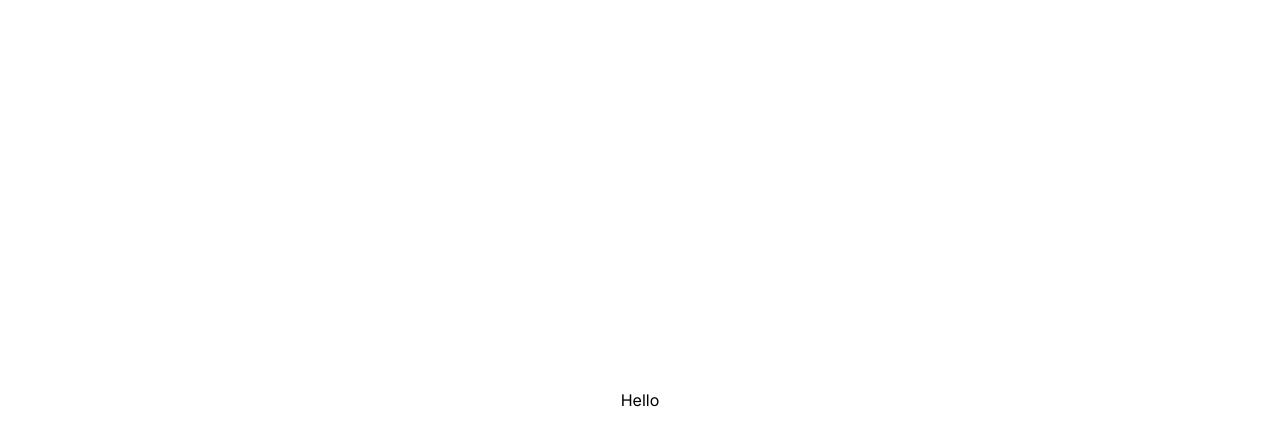
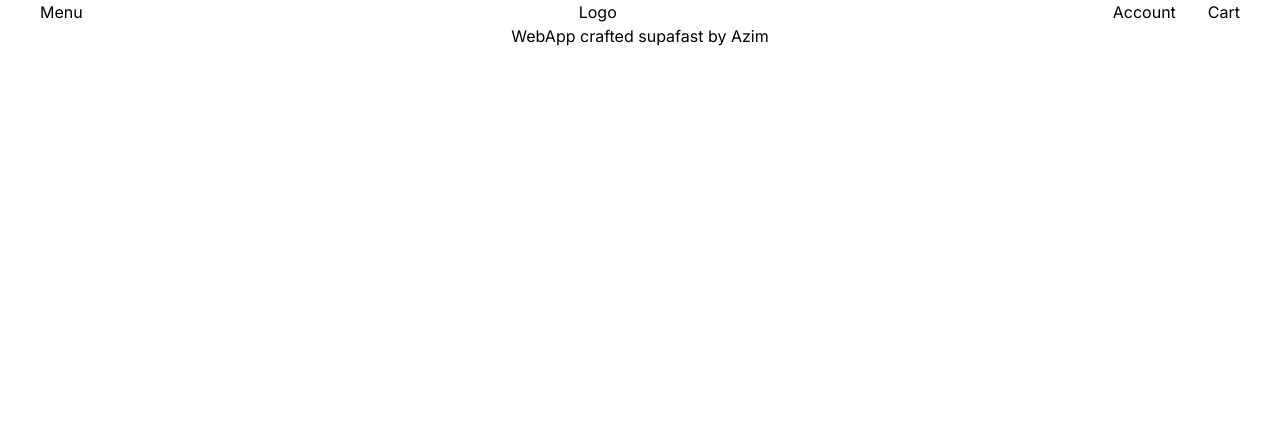
Before and after one commit to Trend-web/trend-boutique, a Next.js app: page / in a window 1280 px wide. Shown: the top 446 px of the page. Built offline with nearby package versions, Linux system fonts and the light colour scheme.

Commit message:
added routes

```diff
--- /dev/null
+++ b/src/app/account/page.tsx
@@ -0,0 +1,8 @@
+import Account from "@/pages/Account"
+export default function Home() {
+    return (
+      <div >
+        <Account/>
+      </div>
+    )
+  }
--- /dev/null
+++ b/src/app/admin/page.tsx
@@ -0,0 +1,6 @@
+import Admin from "@/pages/Admin"
+export default function Home() {
+    return (
+      <div><Admin></Admin></div>
+    )
+  }
--- /dev/null
+++ b/src/app/categories/page.tsx
@@ -0,0 +1,6 @@
+import Categories from "@/pages/Categories"
+export default function Home() {
+    return (
+      <div><Categories></Categories></div>
+    )
+  }
--- a/src/app/layout.tsx
+++ b/src/app/layout.tsx
@@ -1,6 +1,8 @@
 import type { Metadata } from "next";
 import { Inter } from "next/font/google";
 import "./globals.css";
+import Navbar from "@/components/Navbar";
+import Footer from "@/components/Footer";
 
 const inter = Inter({ subsets: ["latin"] });
 
@@ -16,7 +18,11 @@ export default function RootLayout({
 }>) {
   return (
     <html lang="en">
-      <body className={inter.className}>{children}</body>
+      <body className={inter.className}>
+        <Navbar></Navbar>
+        {children}
+        <Footer></Footer>
+        </body>
     </html>
   );
 }
--- /dev/null
+++ b/src/app/login/page.tsx
@@ -0,0 +1,6 @@
+
+export default function Home() {
+    return (
+      <div className="flex justify-center items-center h-screen">Hello</div>
+    )
+  }
--- /dev/null
+++ b/src/app/main/page.tsx
@@ -0,0 +1,7 @@
+import MainPage from "@/pages/MainPage"
+
+export default function Home() {
+  return (
+    <div><MainPage></MainPage></div>
+  )
+}
--- a/src/app/page.tsx
+++ b/src/app/page.tsx
@@ -1,9 +1,5 @@
-import Image from "next/image";
 
-export default function Home() {
-  return (
-    <div>
-      <h1 className="flex justify-center items-center h-screen">Hello</h1>
-    </div>
-  );
-}
+
+      export default function Home() {
+      return null;
+      }
--- /dev/null
+++ b/src/app/product/page.tsx
@@ -0,0 +1,6 @@
+
+export default function Home() {
+    return (
+      <div className="flex justify-center items-center h-screen">Hello</div>
+    )
+  }
--- /dev/null
+++ b/src/app/register/page.tsx
@@ -0,0 +1,6 @@
+
+export default function Home() {
+    return (
+      <div className="flex justify-center items-center h-screen">Hello</div>
+    )
+  }
```
